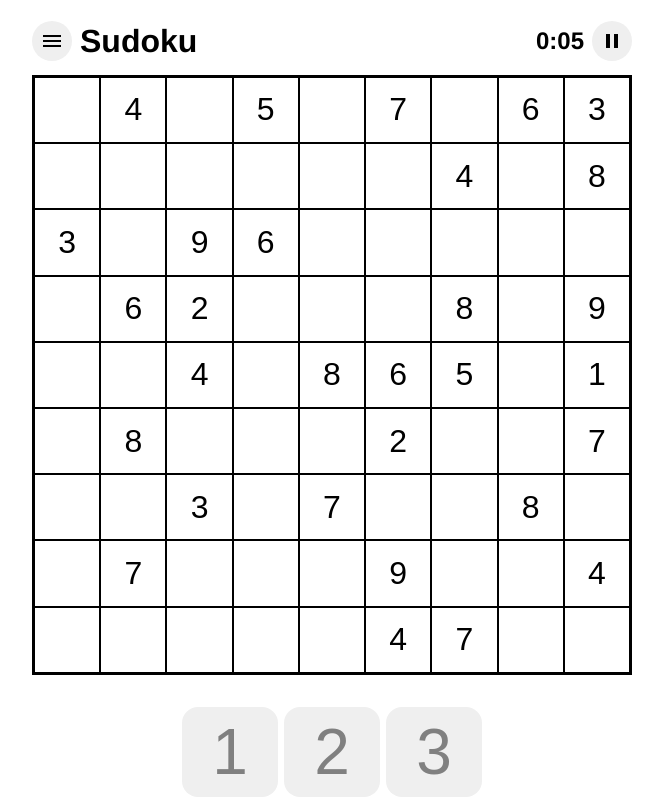
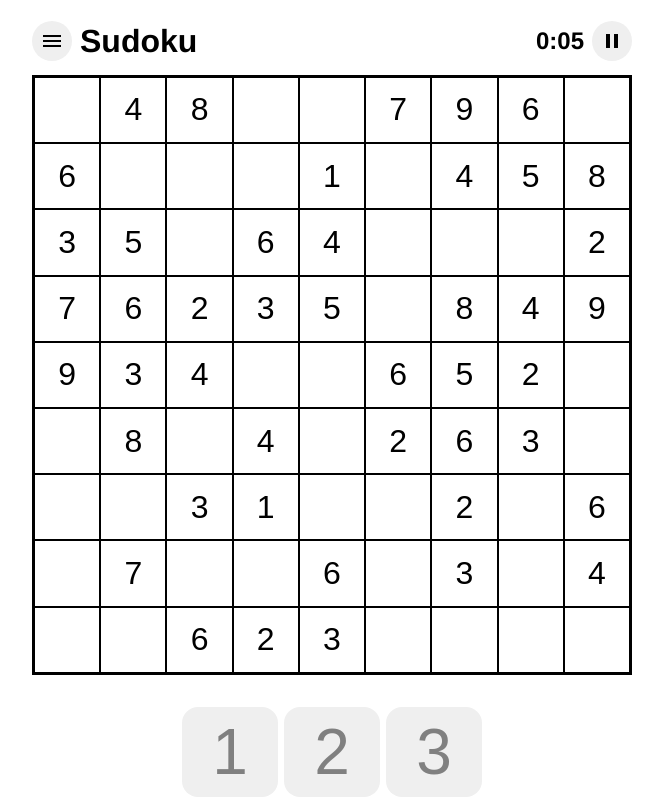
Before and after one commit to jkeussen/sudoku, a React (Vite) app: page / in a window 1280 px wide. Shown: the top 800 px of the page, without its empty margins (308-971 px from the left). Built offline with nearby package versions, Linux system fonts and the light colour scheme.

Commit message:
Redux hooked up, no longer using local component state

```diff
--- a/src/App.tsx
+++ b/src/App.tsx
@@ -1,101 +1,58 @@
-import { useEffect, useMemo, useState } from 'react'
-import { useAppDispatch, useAppSelector } from './store/hooks';
+import { useEffect, useMemo } from "react";
+import { useAppDispatch, useAppSelector } from "./store/hooks";
 
-import Header from './components/Header';
-import Tile from './components/Tile';
-import MobileInputs from './components/MobileInputs';
+import Header from "./components/Header";
+import Tile from "./components/Tile";
+import MobileInputs from "./components/MobileInputs";
 
-import { buildPuzzleGridFromString } from './helpers/utils';
-import { sectionRefArr } from './helpers/get-section';
-import { getValidRows, getValidCols, getValidSections } from './helpers/get-valid-areas';
-import { getGlobalErrors, getLocalErrors } from './helpers/get-errors';
-import { empty } from './helpers/valid-inputs';
+import { sectionRefArr } from "./helpers/get-section";
+import { puzzleActions } from "./store/puzzle-slice";
 
-import { getSudoku } from './lib/sudoku';
-import { generateSudoku } from './lib/generate-unique-puzzle';
-
-import classes from './App.module.css'
-import { puzzleActions } from './store/puzzle-slice';
-
-const sudoku = getSudoku();
+import classes from "./App.module.css";
 
 function App() {
-
 	const dispatch = useAppDispatch();
 
-  const [rawPuzzle, setRawPuzzle] = useState(generateSudoku('insane')[0])
-  // const [rawPuzzle, setRawPuzzle] = useState(".1...8...3.472169...6....1....9.253..421.378..358.6....9....1...213874.9...5...2.")
-  // console.log(generateSudoku('easy'))
+	const userGrid = useAppSelector((state) => state.puzzle.userGrid);
 
-  const [activeSquare, setActiveSquare] = useState<number | null>(null)
-  const [validRows, setValidRows] = useState<number[]>([])
-  const [validCols, setValidCols] = useState<number[]>([])
-  const [validSections, setValidSections] = useState<number[]>([])
+	const validRows = useAppSelector((state) => state.puzzle.validRows);
+	const validCols = useAppSelector((state) => state.puzzle.validCols);
+	const validSections = useAppSelector((state) => state.puzzle.validSections);
 
-  const [initialPuzzle, setInitialPuzzle] = useState<string[][]>(buildPuzzleGridFromString(rawPuzzle))
-  const [userPuzzle, setUserPuzzle] = useState<string[][]>(buildPuzzleGridFromString(rawPuzzle))
-  const updateUserPuzzle = (val: string, row: number, col: number): void => {
-    let newUserPuzzle = [...userPuzzle]
-    newUserPuzzle[row][col] = val
-    setUserPuzzle(newUserPuzzle)
-  }
-
-  // const [localErrors, setLocalErrors] = useState<Set<number>>(new Set())
-  // const [globalErrors, setGlobalErrors] = useState<Set<number>>(new Set())
-  const globalErrors = useAppSelector(state => state.puzzle.globalErrors)
-  const localErrors = useAppSelector(state => state.puzzle.localErrors)
+	const localErrors = useAppSelector((state) => state.puzzle.localErrors);
+	const globalErrors = useAppSelector((state) => state.puzzle.globalErrors);
 
 	useEffect(() => {
-    // setGlobalErrors(new Set(getGlobalErrors(userPuzzle)))
-    dispatch(puzzleActions.setGlobalErrors(getGlobalErrors(userPuzzle)))
-    // check for valid rows and columns
-    setValidRows(getValidRows(userPuzzle))
-    setValidCols(getValidCols(userPuzzle))
-    setValidSections(getValidSections(userPuzzle))
-    // console.log('Global Errors: \n', globalErrors)
-  }, [userPuzzle])
+		dispatch(puzzleActions.generatePuzzle());
+	}, []);
 
-  useEffect(() => {
-    // setLocalErrors(new Set(getLocalErrors(userPuzzle, activeSquare)))
-    dispatch(puzzleActions.setLocalErrors(getLocalErrors(userPuzzle, activeSquare)))
-    // console.log('Local Errors: \n', localErrors)
-  }, [userPuzzle, activeSquare])
-
-  const puzzle = userPuzzle.map((row:string[], i:number) => {
-    return row.map((col:string, j:number) => {
-      const id = (i*9) + j
-      const section = sectionRefArr[i][j]
-      return <Tile
+	const puzzle = userGrid.map((row: string[], i: number) => {
+		return row.map((col: string, j: number) => {
+			const id = i * 9 + j;
+			const section = sectionRefArr[i][j];
+			return (
+				<Tile
 					id={id}
-        activeSquare={activeSquare}
-        setActiveSquare={setActiveSquare}
-        validRow={validRows.includes(i)}
-        validCol={validCols.includes(j)}
-        validSection={validSections.includes(section)}
+					value={userGrid[i][j]}
 					section={section}
-        setUserPuzzle={updateUserPuzzle}
-        isGiven={initialPuzzle[i][j] !== empty}
-        value={userPuzzle[i][j]}
+					validRows={validRows}
+          validCols={validCols}
+          validSections={validSections}
 					error={globalErrors.includes(id)}
 					key={`gridTile_${i}_${j}`}
 				/>
-    })
-  })
+			);
+		});
+	});
 
 	const dividers = useMemo(() => {
 		return Array.apply(null, Array(9)).map((x, i) => {
-      const id = `section_${i+1}`
-      return <div className={`${classes.divider} ${classes[id]}`} id={id} key={id}/>;
-    })
-  }, [])
-
-  const solvePuzzle = (puzzle: string[][]) => {
-    let string = sudoku.board_grid_to_string(puzzle)
-    console.log(string)
-    let solvedString = sudoku.solve(string)
-    let solvedGrid = sudoku.board_string_to_grid(solvedString)
-    setUserPuzzle(solvedGrid)
-  }
+			const id = `section_${i + 1}`;
+			return (
+				<div className={`${classes.divider} ${classes[id]}`} id={id} key={id} />
+			);
+		});
+	}, []);
 
 	// return <Tile key={`gridTile_${index}`} value={char} />
 	return (
@@ -106,11 +63,11 @@ function App() {
 				{puzzle}
 			</div>
 			<MobileInputs />
-      <button onClick={() => solvePuzzle(userPuzzle)}>
+			<button onClick={() => dispatch(puzzleActions.solvePuzzle())}>
 				Solve
 			</button>
 		</div>
-  )
+	);
 }
 
-export default App
+export default App;
--- a/src/components/Tile.tsx
+++ b/src/components/Tile.tsx
@@ -1,44 +1,51 @@
 import React, { useRef } from "react";
-import { useAppSelector } from "../store/hooks";
+import { useAppSelector, useAppDispatch } from "../store/hooks";
 import classes from "./Tile.module.css";
 
 import { validInputs, empty } from "../helpers/valid-inputs";
 import { getActiveSection } from "../helpers/get-section";
+import { puzzleActions } from "../store/puzzle-slice";
 
 const Tile: React.FC<{
 	id: number;
-	activeSquare: number | null;
-	setActiveSquare: React.Dispatch<React.SetStateAction<number | null>>;
-	validRow: boolean;
-	validCol: boolean;
-	validSection: boolean;
+	value: string;
 	section: number;
-	value: string;
-	isGiven: boolean;
+	validRows: number[];
+	validCols: number[];
+	validSections: number[];
 	error: boolean;
-	setUserPuzzle: (val: string, row: number, col: number) => void;
 }> = (props) => {
+	const dispatch = useAppDispatch();
 
 	const inputRef = useRef<HTMLInputElement>(null);
 
-	const row = Math.floor(props.id / 9)
-	const col = props.id % 9
-	const activeSection = getActiveSection(props.activeSquare)
+	const row = Math.floor(props.id / 9);
+	const col = props.id % 9;
 
-	const highlightActiveRowsAndCols = useAppSelector(state => state.ui.highlightActiveRowsAndCols)
-	const highlightActiveSection = useAppSelector(state => state.ui.highlightActiveSection)
-	const highlightSameValues = useAppSelector(state => state.ui.highlightSameValues)
-	const highlightValidRowsAndCols = useAppSelector(state => state.ui.highlightValidRowsAndCols)
-	const highlightValidSections = useAppSelector(state => state.ui.highlightValidSections)
+	const validRow = props.validRows.includes(props.id);
+	const validCol = props.validCols.includes(props.id);
+	const validSection = props.validSections.includes(props.id);
 
-	if (props.activeSquare === props.id) inputRef.current!.focus()
+	const initialGrid = useAppSelector((state) => state.puzzle.initialGrid);
+	const isGiven = initialGrid[row][col] !== empty;
+
+	const activeSquare = useAppSelector((state) => state.puzzle.activeSquare);
+	const activeSection = getActiveSection(activeSquare);
+
+	const highlightActiveRowsAndCols = useAppSelector((state) => state.ui.highlightActiveRowsAndCols);
+	const highlightActiveSection = useAppSelector((state) => state.ui.highlightActiveSection);
+	const highlightSameValues = useAppSelector((state) => state.ui.highlightSameValues);
+	const highlightValidRowsAndCols = useAppSelector((state) => state.ui.highlightValidRowsAndCols);
+	const highlightValidSections = useAppSelector((state) => state.ui.highlightValidSections);
+
+	if (activeSquare === props.id) inputRef.current!.focus();
 
 	const onFocusHandler = (e: React.FocusEvent<HTMLInputElement>) => {
-		props.setActiveSquare(props.id)
+		dispatch(puzzleActions.setActiveSquare(props.id));
 	};
 
 	const onKeyDownHandler = (e: React.KeyboardEvent<HTMLInputElement>) => {
-		if (!validInputs.includes(e.code)) return
+		if (!validInputs.includes(e.code)) return;
 
 		let rowToSelect: number | null;
 		let colToSelect: number | null;
@@ -46,12 +53,19 @@ const Tile: React.FC<{
 
 		switch (e.code) {
 			case "Escape":
-				props.setActiveSquare(null)
+				dispatch(puzzleActions.setActiveSquare(null));
 				return;
 			case "Backspace":
 			case "Digit0":
-				if (props.isGiven) return
-				props.setUserPuzzle(empty, row, col);
+				if (isGiven) return;
+				dispatch(
+					puzzleActions.updateUserPuzzle({
+						val: empty,
+						row,
+						col,
+						activeSquare,
+					})
+				);
 				return;
 			case "Digit1":
 			case "Digit2":
@@ -62,58 +76,69 @@ const Tile: React.FC<{
 			case "Digit7":
 			case "Digit8":
 			case "Digit9":
-				if (props.isGiven) return;
-				let enteredValue = e.code.slice(-1)
+				if (isGiven) return;
+				let enteredValue = e.code.slice(-1);
 				if (enteredValue === props.value) return;
-				props.setUserPuzzle(enteredValue, row, col);
+				dispatch(
+					puzzleActions.updateUserPuzzle({
+						val: enteredValue,
+						row,
+						col,
+						activeSquare,
+					})
+				);
 				return;
 			case "ArrowUp":
-				if (row === 0) return
-				rowToSelect = row-1;
+				if (row === 0) return;
+				rowToSelect = row - 1;
 				colToSelect = col;
-				squareToSelect = (row-1)*9 + col
+				squareToSelect = (row - 1) * 9 + col;
 				break;
 			case "ArrowRight":
-				if (col === 8) return
+				if (col === 8) return;
 				rowToSelect = row;
-				colToSelect = col+1;
-				squareToSelect = (row)*9 + col+1
+				colToSelect = col + 1;
+				squareToSelect = row * 9 + col + 1;
 				break;
 			case "ArrowDown":
-				if (row === 8) return
-				rowToSelect = row+1;
+				if (row === 8) return;
+				rowToSelect = row + 1;
 				colToSelect = col;
-				squareToSelect = (row+1)*9 + col
+				squareToSelect = (row + 1) * 9 + col;
 				break;
 			case "ArrowLeft":
-				if (col === 0) return
+				if (col === 0) return;
 				rowToSelect = row;
-				colToSelect = col-1;
-				squareToSelect = (row)*9 + col-1
+				colToSelect = col - 1;
+				squareToSelect = row * 9 + col - 1;
 				break;
 			default:
 				break;
 		}
 
 		// console.log(`Select square [${rowToSelect!}, ${colToSelect!}] (${squareToSelect!})`)
-		props.setActiveSquare(squareToSelect!)
-	}
+		dispatch(puzzleActions.setActiveSquare(squareToSelect!));
+	};
 
-	const userOrGiven = props.isGiven ? classes.givenTile : classes.userTile
+	const userOrGiven = isGiven ? classes.givenTile : classes.userTile;
 	const highlightedRow =
-		highlightActiveRowsAndCols && props.activeSquare !== null && row === Math.floor(props.activeSquare! / 9)
+		highlightActiveRowsAndCols &&
+		activeSquare !== null &&
+		row === Math.floor(activeSquare! / 9)
 			? classes.highlighted
-			: '';
+			: "";
 	const highlightedCol =
-		highlightActiveRowsAndCols && props.activeSquare !== null && col === props.activeSquare! % 9
+		highlightActiveRowsAndCols &&
+		activeSquare !== null &&
+		col === activeSquare! % 9
 			? classes.highlighted
-			: '';
+			: "";
 	const highlightedSection =
 		highlightActiveSection && props.section === activeSection
 			? classes.highlighted
-			: '';
-	const valid = props.validRow || props.validCol || props.validSection ? classes.valid : ''
-	const error = props.error ? classes.error : ''
+			: "";
+	const valid = validRow || validCol || validSection ? classes.valid : "";
+	const error = props.error ? classes.error : "";
 
 	const css = `${classes.tile} ${userOrGiven} ${highlightedRow} ${highlightedCol} ${highlightedSection} ${valid} ${error}`;
 
--- a/src/helpers/get-errors.ts
+++ b/src/helpers/get-errors.ts
@@ -56,7 +56,8 @@ export const getLocalErrors = (puzzle: string[][], selSquare: number | null): nu
 		}
 	})
 
-	return errors
+	// return errors
+	return Array.from(new Set(errors))
 }
 
 export const getGlobalErrors = (puzzle: string[][]) => {
@@ -125,5 +126,5 @@ export const getGlobalErrors = (puzzle: string[][]) => {
 		})
 	})
 
-	return errors;
+	return Array.from(new Set(errors))
 }
--- a/src/store/puzzle-slice.ts
+++ b/src/store/puzzle-slice.ts
@@ -59,13 +59,15 @@ const puzzleSlice = createSlice({
 			state.validCols = [];
 			state.validSections = [];
 		},
-		solvePuzzle(state, action) {
-			state.userGrid = [...state.solvedGrid];
+		solvePuzzle(state, action: {payload?: any} ) {
+			let newUserGrid = [...state.solvedGrid];
+			state.userGrid = newUserGrid
 			state.localErrors = []
 			state.globalErrors = []
-			state.validRows = []
-			state.validCols = []
-			state.validSections = []
+			state.validRows = getValidRows(newUserGrid);
+			state.validCols = getValidCols(newUserGrid);
+			state.validSections = getValidSections(newUserGrid);
+			console.log(state.validRows, '\n', state.validCols, '\n', state.validSections)
 		},
 		setLocalErrors(state, action: { payload: number[] }) {
 			state.localErrors = action.payload;
@@ -80,7 +82,7 @@ const puzzleSlice = createSlice({
 					val: string;
 					row: number;
 					col: number;
-					activeSquare: number;
+					activeSquare: number | null;
 				};
 			}
 		) {
@@ -96,7 +98,7 @@ const puzzleSlice = createSlice({
 			state.validCols = getValidCols(newUserPuzzle);
 			state.validSections = getValidSections(newUserPuzzle);
 		},
-		setActiveSquare(state, action: { payload: number }) {
+		setActiveSquare(state, action: { payload: number | null }) {
 			state.activeSquare = action.payload;
 		},
 	},
```
Lines whose indentation alone changed are shown as unchanged.
